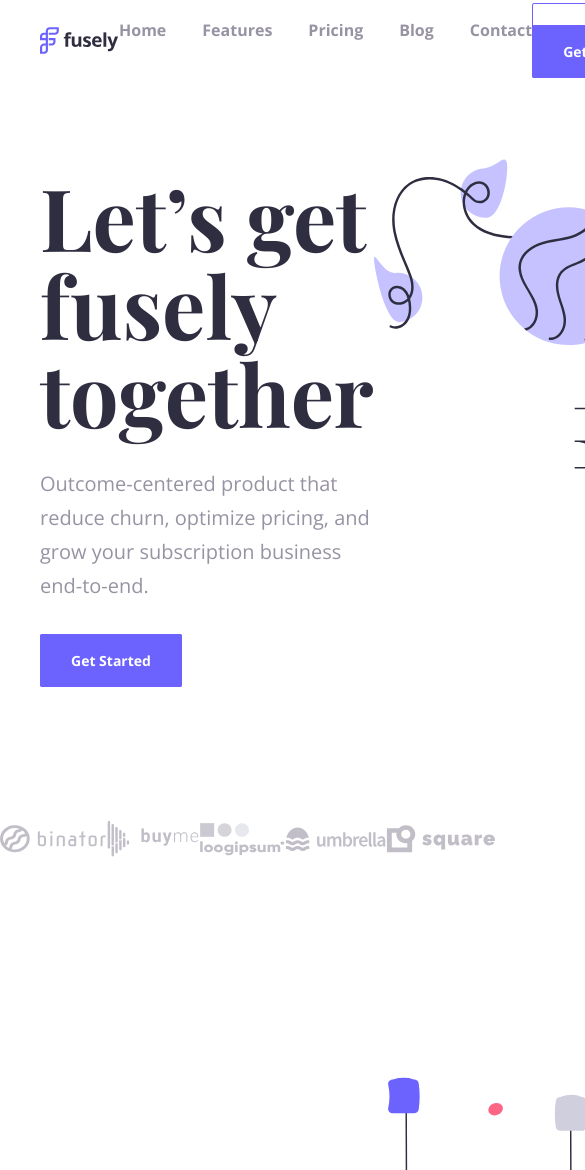
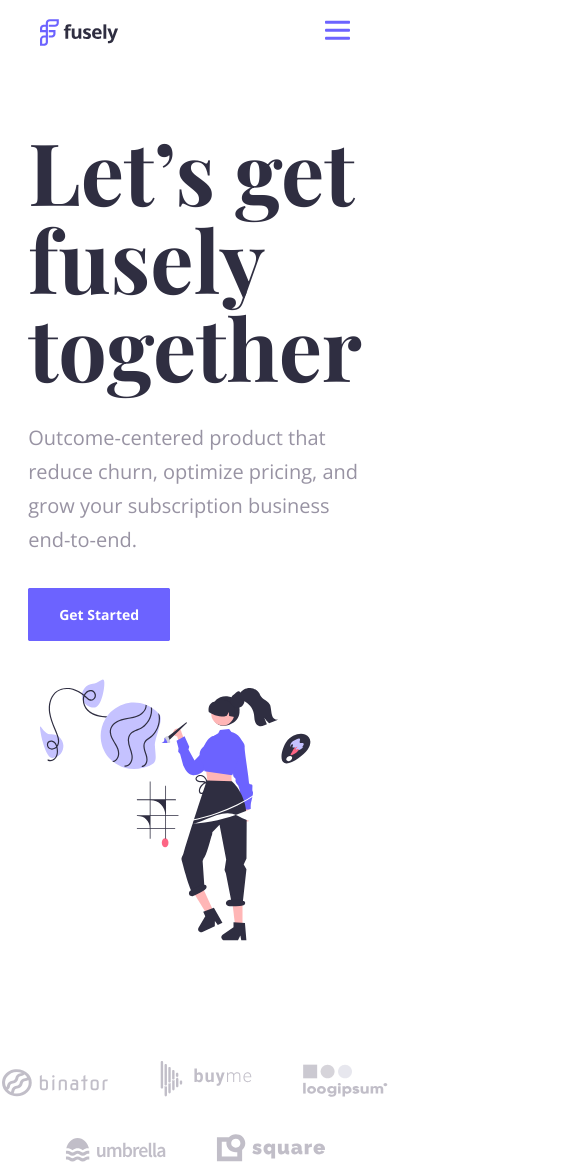
Before and after one commit to vanjazeli/Fusely, a plain HTML site: page index.html in a window 390 px wide. Shown: the part 22-1192 px from the top of the page, 585 px wide, since content can reach past the window. Drawn offline with nearby package versions, Linux system fonts and the light colour scheme; a web font is replaced by a local one.

Commit message:
Media queries 2/10

```diff
--- a/index.html
+++ b/index.html
@@ -154,11 +154,15 @@
     <!-- Partners -->
 
     <div class="partners">
-      <img src="/img/binator logo.svg" alt="binator" />
-      <img src="/img/buyme logo.svg" alt="buyme" />
-      <img src="/img/loogipsum logo.svg" alt="loogipsum" />
-      <img src="/img/umbrella logo.svg" alt="umbrella" />
-      <img src="/img/square logo.svg" alt="square" />
+      <div class="partners__one">
+        <img src="/img/binator logo.svg" alt="binator" />
+        <img src="/img/buyme logo.svg" alt="buyme" />
+        <img src="/img/loogipsum logo.svg" alt="loogipsum" />
+      </div>
+      <div class="partners__two">
+        <img src="/img/umbrella logo.svg" alt="umbrella" />
+        <img src="/img/square logo.svg" alt="square" />
+      </div>
     </div>
 
     <!-- Detailed Examination -->
--- a/style/_header.scss
+++ b/style/_header.scss
@@ -11,7 +11,7 @@
       justify-content: space-between;
 
       &__links {
-        transform: translateY(-10px);
+        transform: translateY(-5px);
       }
 
       &__links :not(:last-child) {
@@ -45,5 +45,9 @@
         margin-bottom: 46px;
       }
     }
+
+    &__image {
+      width: 100%;
+    }
   }
 }
--- /dev/null
+++ b/style/_media_header.scss
@@ -0,0 +1,22 @@
+@media (max-width: 1260px) {
+  .header__navbar__secondary-container {
+    &__links {
+      display: none;
+    }
+    &__buttons {
+      display: none;
+    }
+    &__hamburger {
+      display: block;
+    }
+  }
+
+  .header__hero__primary-container {
+    flex-direction: column;
+
+    &__content {
+      max-width: max-content;
+      margin-bottom: 46px;
+    }
+  }
+}
--- /dev/null
+++ b/style/_media_partners.scss
@@ -0,0 +1,29 @@
+@media (max-width: 1000px) {
+  .partners {
+    width: 100%;
+
+    &__one {
+      :not(:last-child) {
+        margin-right: 46px;
+      }
+      margin-right: 46px;
+    }
+
+    &__two {
+      :not(:last-child) {
+        margin-right: 46px;
+      }
+    }
+  }
+}
+
+@media (max-width: 767px) {
+  .partners {
+    flex-direction: column;
+
+    &__one {
+      margin-right: 0;
+      margin-bottom: 32px;
+    }
+  }
+}
--- a/style/_partners.scss
+++ b/style/_partners.scss
@@ -1,7 +1,21 @@
 .partners {
-  max-width: 900px;
+  width: 920px;
   display: flex;
-  justify-content: space-between;
   margin: 0 auto;
+  justify-content: center;
+  align-items: center;
   margin-top: 120px;
+
+  &__one {
+    :not(:last-child) {
+      margin-right: 102px;
+    }
+    margin-right: 102px;
+  }
+
+  &__two {
+    :not(:last-child) {
+      margin-right: 102px;
+    }
+  }
 }
--- a/style/_utilities.scss
+++ b/style/_utilities.scss
@@ -272,7 +272,7 @@ $black: #000;
   background: rgba(236, 235, 255, 0.3);
   border-radius: 2px;
   max-width: 566px !important;
-  height: 100%;
+  height: 100% !important;
   min-height: 328px;
 
   &__text-one {
--- a/style/style.scss
+++ b/style/style.scss
@@ -27,3 +27,8 @@ html {
 @import "./customer";
 @import "./blog";
 @import "./footer";
+
+// media queries
+
+@import "./media_header";
+@import "./media_partners";
```
Also changed, not shown: style/style.css, 1 other file.
